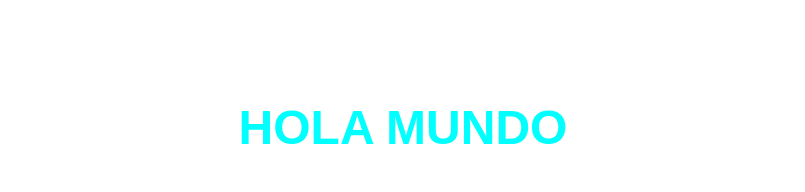
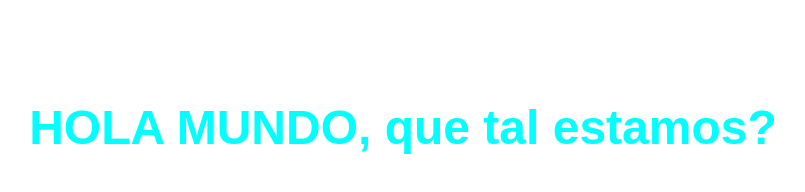
Before and after one commit to howpipe/Programing, a plain HTML site: page index.html in a window 1280 px wide. Shown: the whole page, without its empty margins (237-1042 px from the left). Drawn offline with Linux system fonts and the light colour scheme.

Commit message:
modificacion

```diff
--- a/index.html
+++ b/index.html
@@ -7,6 +7,6 @@
     <link rel="stylesheet" href ="estilos.css"
 </head>
 <body>
-    <h1>HOLA MUNDO</h1>
+    <h1>HOLA MUNDO, que tal estamos?</h1>
 </body>
 </html>
```
